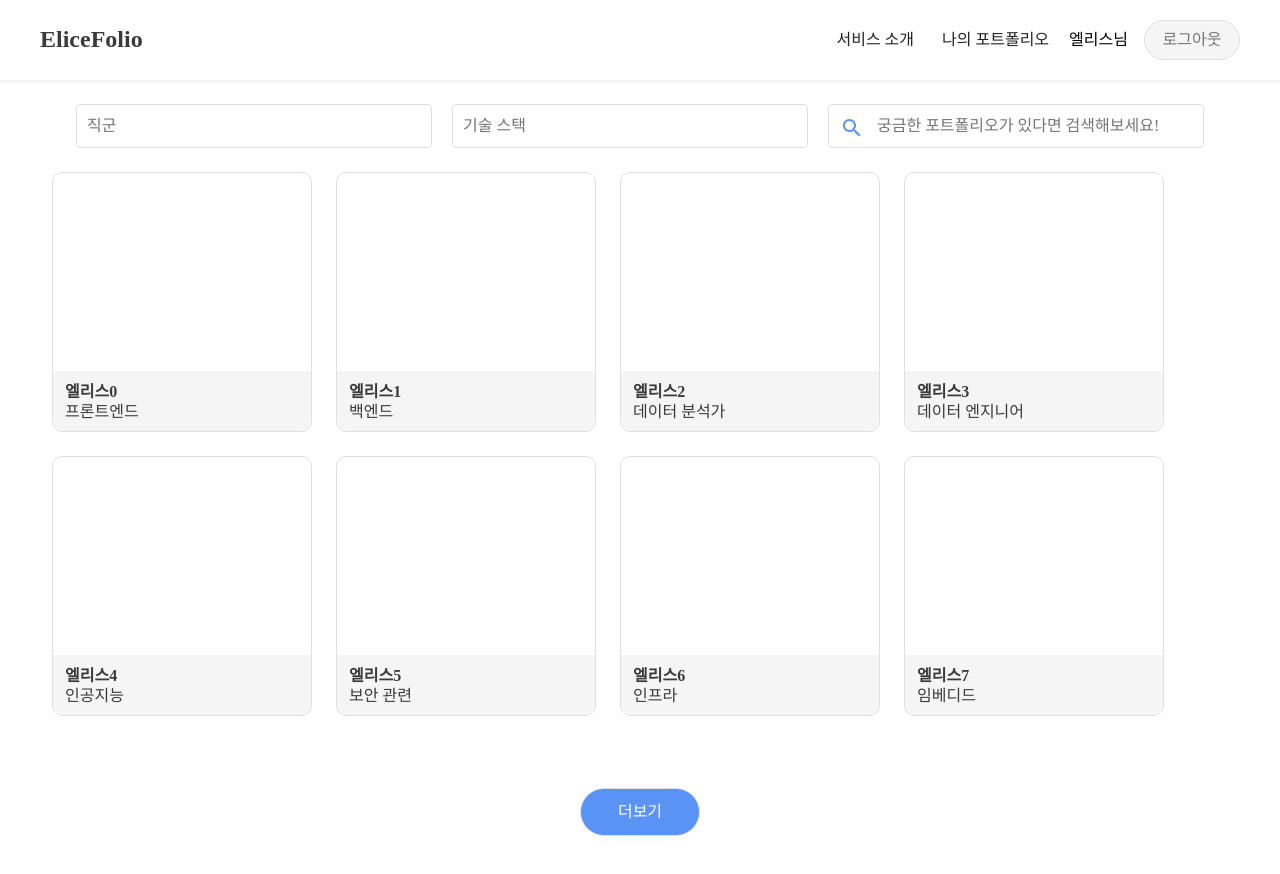
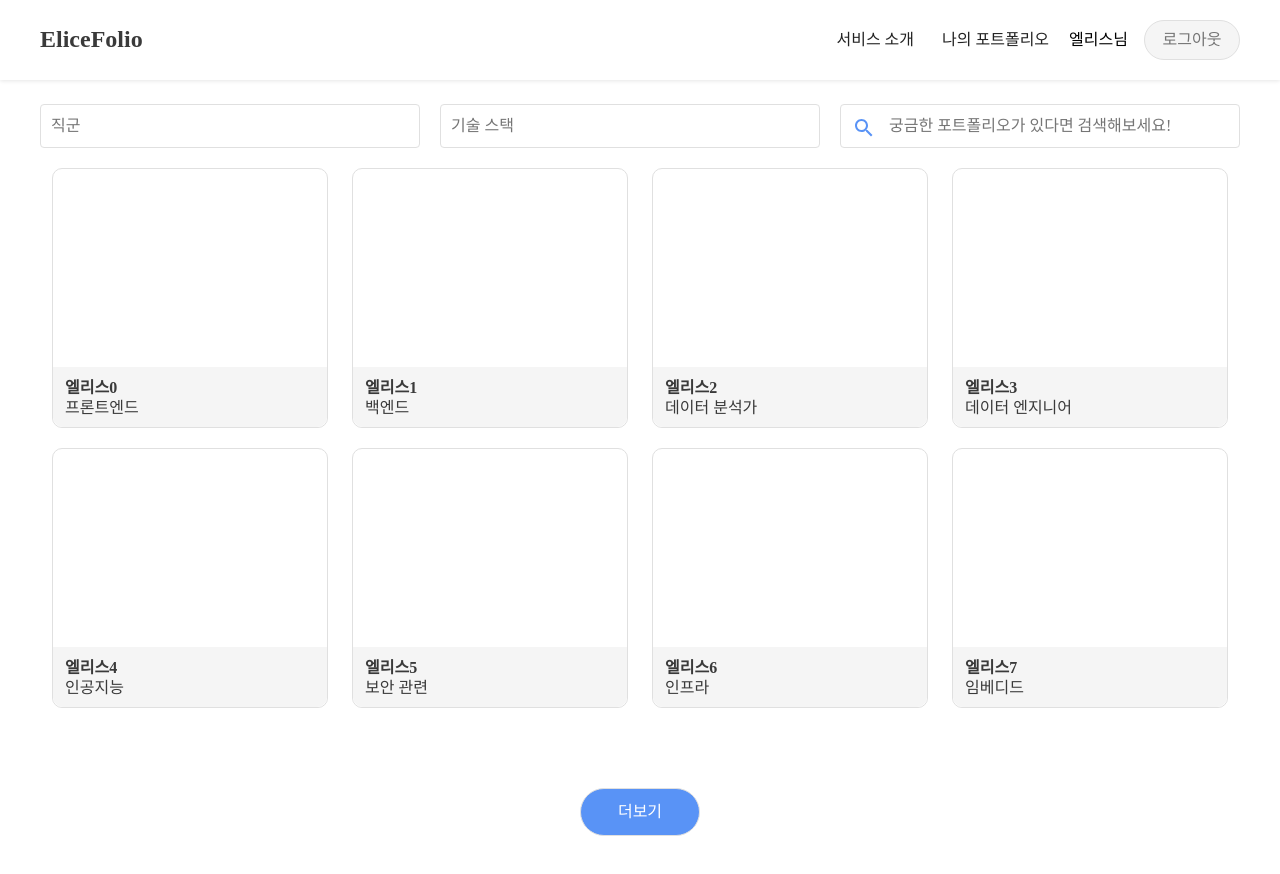
Before and after one commit to kkonieo/ts_shampoo, a React (Create React App) app: page / in a window 1280 px wide. Shown: the top 874 px of the page. Built offline with nearby package versions, Linux system fonts and the light colour scheme.

Commit message:
style: 포트폴리오 카드 정렬 수정

```diff
--- a/src/components/home/portfolioList/Portfolio.tsx
+++ b/src/components/home/portfolioList/Portfolio.tsx
@@ -1,5 +1,6 @@
 import { HomeProps } from 'HomeModule';
-import { PortfolioLink, PortfolioTitleDiv, PortfolioName, PortfolioJob } from './PortfolioListView';
+import { Link } from 'react-router-dom';
+import styled from 'styled-components';
 
 // Portfolio 카드 컴포넌트
 export const Portfolio = ({ name, position }: HomeProps.UserInfoProps): JSX.Element => {
@@ -12,3 +13,36 @@ export const Portfolio = ({ name, position }: HomeProps.UserInfoProps): JSX.Elem
         </PortfolioLink>
     );
 };
+
+const PortfolioLink = styled(Link)`
+    border: 1px solid #e0e0e0;
+    height: 260px;
+    border-radius: 10px;
+    display: inline-flex;
+    flex-basis: 23%;
+    flex-direction: column;
+    text-decoration: none;
+    color: #3a3a3a;
+    transition-duration: 0.3s;
+    transition-property: transform;
+    margin: 0 1%;
+    margin-bottom: 20px;
+
+    &:hover {
+        transform: translateY(-8px);
+    }
+`;
+
+const PortfolioTitleDiv = styled.div`
+    width: 100%;
+    height: 60px;
+    background-color: #f5f5f5;
+    margin-top: auto;
+    padding: 12px;
+    border-radius: 0 0 10px 10px;
+`;
+const PortfolioName = styled.p`
+    font-weight: bold;
+    margin-bottom: 2px;
+`;
+const PortfolioJob = styled.p``;
--- a/src/components/home/portfolioList/PortfolioListView.tsx
+++ b/src/components/home/portfolioList/PortfolioListView.tsx
@@ -1,5 +1,4 @@
 import { useCallback, useRef, useState, useMemo } from 'react';
-import { Link } from 'react-router-dom';
 import styled from 'styled-components';
 import { HomeProps } from 'HomeModule';
 import { Portfolio } from './Portfolio';
@@ -196,7 +195,7 @@ const FilterDiv = styled.div`
     display: flex;
     height: 36px;
     margin-bottom: 12px;
-    padding: 0 36px;
+    /* padding: 0 36px; */
 `;
 const FilterPositionDiv = styled.div`
     width: 33.333%;
@@ -275,8 +274,7 @@ const FilterContainerForm = styled.form`
     z-index: 2;
 `;
 const FiltersListDiv = styled.div`
-    margin-bottom: 20px;
-    padding: 0 36px;
+    margin-bottom: 28px;
 `;
 
 const FilterItems = styled.div`
@@ -286,7 +284,6 @@ const FilterItems = styled.div`
     padding: 10px;
     margin-top: 8px;
     margin-left: 12px;
-    margin-bottom: 8px;
     color: #757575;
     display: inline-flex;
     align-items: center;
@@ -300,47 +297,15 @@ const UserPortfolioListDiv = styled.div`
     display: flex;
     flex-wrap: wrap;
     margin: 0 auto;
-    /* HACK: 정렬을 어떤식으로 하면 좋을지 */
-    /* justify-content: center; */
+    justify-content: flex-start;
 `;
-export const PortfolioLink = styled(Link)`
-    border: 1px solid #e0e0e0;
-    width: 30%;
-    height: 260px;
-    border-radius: 10px;
-    margin: 1%;
-    display: inline-flex;
-    flex-basis: 260px;
-    flex-direction: column;
-    text-decoration: none;
-    color: #3a3a3a;
-    transition-duration: 0.3s;
-    transition-property: transform;
-
-    &:hover {
-        transform: translateY(-8px);
-    }
-`;
-
-export const PortfolioTitleDiv = styled.div`
-    width: 100%;
-    height: 60px;
-    background-color: #f5f5f5;
-    margin-top: auto;
-    padding: 12px;
-    border-radius: 0 0 10px 10px;
-`;
-export const PortfolioName = styled.p`
-    font-weight: bold;
-    margin-bottom: 2px;
-`;
-export const PortfolioJob = styled.p``;
 const MoreDiv = styled.div`
     display: flex;
     justify-content: center;
     margin-top: 60px;
     margin-bottom: 100px;
 `;
+
 const MoreButton = styled.button`
     width: 120px;
     height: 48px;
```
